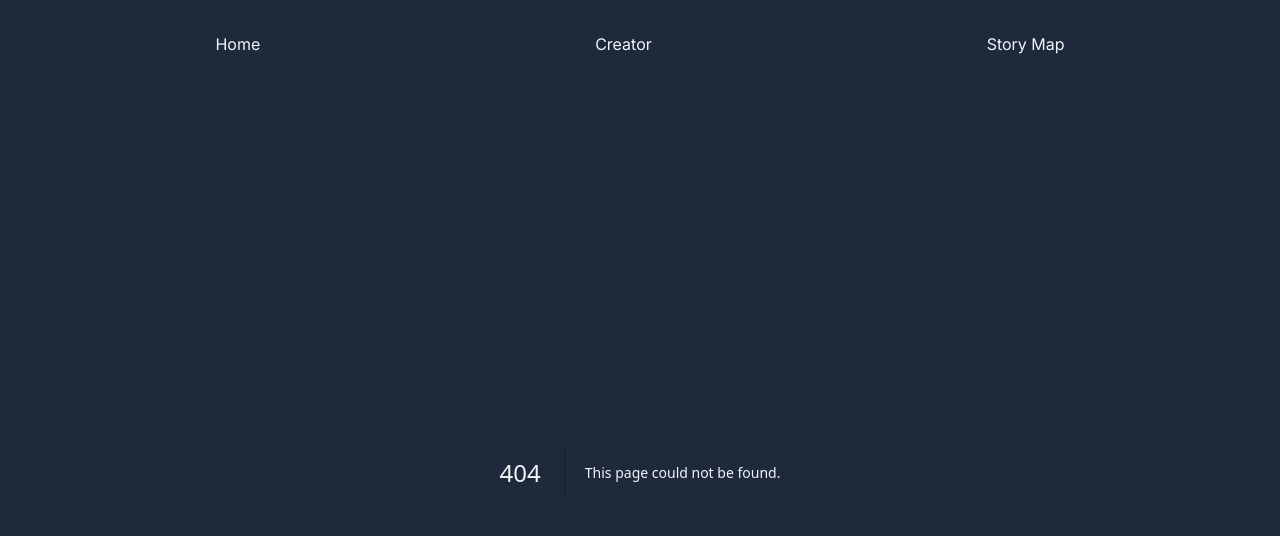
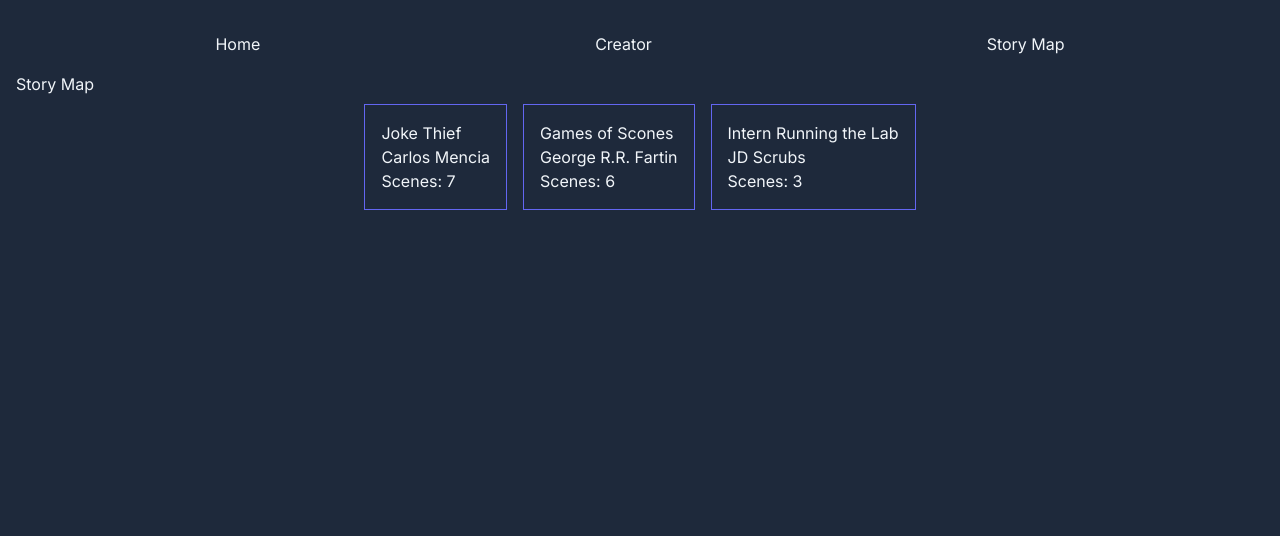
Before and after one commit to Redact0r/story-creator, a Next.js app in the folder story-creator/: page /map in a window 1280 px wide. Before the commit this address had no page. Shown: the top 536 px of the page. Built offline with nearby package versions, Linux system fonts and the light colour scheme.

Commit message:
Got StoryCards to render on story map

```diff
--- a/story-creator/src/app/layout.tsx
+++ b/story-creator/src/app/layout.tsx
@@ -35,8 +35,12 @@
   return (
     <nav className="navBar flex flex-row justify-around items-center mx-auto max-w-screen-xl px-4 py-2 lg:px-8 lg:py-4">
       {linkList
-        ? linkList.map((link: any) => {
-            return <Link href={link.href}>{link.title}</Link>;
+        ? linkList.map((link: any, idx: number) => {
+            return (
+              <Link key={idx} href={link.href}>
+                {link.title}
+              </Link>
+            );
           })
         : "Error Loading Navbar"}
     </nav>
--- /dev/null
+++ b/story-creator/src/app/map/page.tsx
@@ -0,0 +1,52 @@
+"use client";
+import {
+  exampleStoryObjects,
+  StoryObject,
+  SceneObject,
+} from "@/data/dataTypes";
+import { useState } from "react";
+
+export default function StoryMap() {
+  const [storyData, setStoryData] = useState(exampleStoryObjects);
+  return (
+    <main>
+      <h1>Story Map</h1>
+      {StoryGrid(storyData)}
+    </main>
+  );
+}
+
+const StoryGrid = (stories: StoryObject[]) => {
+  return (
+    <div className="storyGridContainer flex flex-row justify-center items-center">
+      {stories.map((story, idx) => {
+        const { title, author, scenes } = story;
+        return (
+          <StoryGridCard
+            key={idx}
+            title={title}
+            author={author}
+            scenes={scenes}
+          ></StoryGridCard>
+        );
+      })}
+    </div>
+  );
+};
+
+const StoryGridCard = (props: StoryGridCardProps) => {
+  const { title, author, scenes } = props;
+  return (
+    <div className="storyGridCard border border-solid border-indigo-500 p-4 m-2">
+      <h3>{title}</h3>
+      <h5>{author}</h5>
+      <p>Scenes: {scenes ? scenes.length : 0}</p>
+    </div>
+  );
+};
+
+type StoryGridCardProps = {
+  title: string;
+  author: string;
+  scenes?: SceneObject[];
+};
--- a/story-creator/src/data/dataTypes.ts
+++ b/story-creator/src/data/dataTypes.ts
@@ -1,7 +1,13 @@
+import {
+  exampleStoryObject_1,
+  exampleStoryObject_2,
+  exampleStoryObject_3,
+} from "./storyExamples";
+
 export const navData: navDataType[] = [
   { title: "Home", href: "/" },
   { title: "Creator", href: "/creator" },
-  { title: "Story Map", href: "/storymap" },
+  { title: "Story Map", href: "/map" },
 ];
 
 export type navDataType = {
@@ -13,82 +19,17 @@
 //Story scenes should be 100 - 500 words for readability.
 //Choices should not exceed 200 words, and ideally are shorter than 100.
 
-export const exampleStoryObject: StoryObject = {
-  title: "Example Story",
-  author: "Carlos Mencia",
-  scenes: [
-    {
-      id: "Programmable by User",
-      idx: 1,
-      sceneText: "Which joke should Carlos steal next?",
-      choices: [
-        {
-          num: 1,
-          choiceText: "The one about an answering machine from Norm MacDonald",
-          nextScene: 2,
-        },
-        {
-          num: 2,
-          choiceText: "Whatever bit Bobby Lee is working on next",
-          nextScene: 3,
-        },
-        {
-          num: 1,
-          choiceText: "One of Joe Rogan's Fear Factor stories",
-          nextScene: 4,
-        },
-      ],
-    },
-    {
-      id: "He steals Norm's joke",
-      idx: 2,
-      sceneText:
-        "The crowd goes quiet. Norm was loved here and they recognize the bit immediately. You are booed off stage.",
-      nextScene: 5,
-    },
-    {
-      id: "He steals Bobby Lee's bit",
-      idx: 3,
-      sceneText:
-        "A couple chuckles. Bobby Lee isn't funny, and neither are you, so the crowd doesn't react much. You finish the set and walk off to polite claps.",
-      nextScene: 6,
-    },
-    {
-      id: "He steals Joe Rogan's story",
-      idx: 4,
-      sceneText:
-        "The crowd erupts with laughter, assuming you are parodying Rogan. Whew, made it out of that one. You finish the set well to thunderous applause.",
-      nextScene: 7,
-    },
-    {
-      id: "Ending 1",
-      idx: 5,
-      sceneText:
-        "You leave the club in disgrace. You were paid no money tonight.",
-      nextScene: "end",
-    },
-    {
-      id: "Ending 2",
-      idx: 5,
-      sceneText:
-        "The crowd erupts with laughter, assuming you are parodying Rogan. Whew, made it out of that one. You finish the set well to thunderous applause.",
-      nextScene: "end",
-    },
-    {
-      id: "Ending 3",
-      idx: 5,
-      sceneText:
-        "The crowd erupts with laughter, assuming you are parodying Rogan. Whew, made it out of that one. You finish the set well to thunderous applause.",
-      nextScene: "end",
-    },
-  ],
-};
+export const exampleStoryObjects = [
+  exampleStoryObject_1,
+  exampleStoryObject_2,
+  exampleStoryObject_3,
+];
 
-interface StoryObject {
+export type StoryObject = {
   title: string;
   author: string;
   scenes?: SceneObject[];
-}
+};
 
 interface BaseSceneObject {
   id: string;
@@ -103,7 +44,7 @@
 
 interface SceneObjectNoChoices extends BaseSceneObject {
   choices?: never;
-  nextScene: number | "end";
+  nextScene: number | "end" | "gameover";
 }
 
 interface ChoiceObject {
--- /dev/null
+++ b/story-creator/src/data/storyExamples.ts
@@ -0,0 +1,179 @@
+import { StoryObject } from "./dataTypes";
+export const exampleStoryObject_1: StoryObject = {
+  title: "Joke Thief",
+  author: "Carlos Mencia",
+  scenes: [
+    {
+      id: "The dilemma",
+      idx: 1,
+      sceneText: "Which joke should Carlos steal next?",
+      choices: [
+        {
+          num: 1,
+          choiceText: "The one about an answering machine from Norm MacDonald",
+          nextScene: 2,
+        },
+        {
+          num: 2,
+          choiceText: "Whatever bit Bobby Lee is working on next",
+          nextScene: 3,
+        },
+        {
+          num: 1,
+          choiceText: "One of Joe Rogan's Fear Factor stories",
+          nextScene: 4,
+        },
+      ],
+    },
+    {
+      id: "He steals Norm's joke",
+      idx: 2,
+      sceneText:
+        "The crowd goes quiet. Norm was loved here and they recognize the bit immediately. You are booed off stage.",
+      nextScene: 5,
+    },
+    {
+      id: "He steals Bobby Lee's bit",
+      idx: 3,
+      sceneText:
+        "A couple chuckles. Bobby Lee isn't funny, and neither are you, so the crowd doesn't react much. You finish the set and walk off to polite claps.",
+      nextScene: 6,
+    },
+    {
+      id: "He steals Joe Rogan's story",
+      idx: 4,
+      sceneText:
+        "The crowd erupts with laughter, assuming you are parodying Rogan. Whew, made it out of that one. You finish the set well to thunderous applause.",
+      nextScene: 7,
+    },
+    {
+      id: "Ending 1",
+      idx: 5,
+      sceneText:
+        "You leave the club in disgrace. You were paid no money tonight.",
+      nextScene: "end",
+    },
+    {
+      id: "Ending 2",
+      idx: 5,
+      sceneText:
+        "The crowd erupts with laughter, assuming you are parodying Rogan. Whew, made it out of that one. You finish the set well to thunderous applause.",
+      nextScene: "end",
+    },
+    {
+      id: "Ending 3",
+      idx: 5,
+      sceneText:
+        "The crowd erupts with laughter, assuming you are parodying Rogan. Whew, made it out of that one. You finish the set well to thunderous applause.",
+      nextScene: "end",
+    },
+  ],
+};
+
+export const exampleStoryObject_2: StoryObject = {
+  title: "Games of Scones",
+  author: "George R.R. Fartin",
+  scenes: [
+    {
+      id: "Beginning",
+      idx: 1,
+      sceneText:
+        "You are the manager of a Starbucks. Corporate says you have to get rid of one of these bozos. First, let's see who messed up the most. You jiggle your keys in the damn lock that never works right and finally get it open. It's cold as balls. You hate this place, and you hate your employees even more.",
+      nextScene: 2,
+    },
+    {
+      id: "The Mess",
+      idx: 2,
+      sceneText:
+        "The place is a mess again. Whoever closed last night is on the chopping block for sure. You go to the bean storage, and nothing is itemized and bags of beans have been left open. Robby signed off on it last night.\n\nNext up, you inspect the blender and the counters. Christina signed off on it, but there is still crud caked in the blender and a large sticky spot on the counter.\n\nFinally, you check the floors and the bathrooms. Amelia signed off on it, but she didn't clean the men's restroom, so now you have to do it. The floors are half-mopped near the door but under the tables are still unswept and disgusting.",
+      nextScene: 3,
+    },
+    {
+      id: "The decision",
+      idx: 3,
+      sceneText: "Alright, which of these bozos are you going to fire?",
+      choices: [
+        {
+          num: 1,
+          choiceText: "Fire Robby",
+          nextScene: 4,
+        },
+        {
+          num: 2,
+          choiceText: "Fire Christina",
+          nextScene: 5,
+        },
+        {
+          num: 3,
+          choiceText: "Fire Amelia",
+          nextScene: 6,
+        },
+      ],
+    },
+    {
+      id: "Fired Robby",
+      idx: 2,
+      sceneText:
+        "Robby is let go for unsafe food storage procedures. You feel a small tinge gnawing at your conscience. Is that guilt? Nah, it must be pride.",
+      nextScene: "end",
+    },
+    {
+      id: "Fired Christina",
+      idx: 2,
+      sceneText:
+        "Christina is fired for fraudulent documentation: signing off on cleaning that hadn't been done. Somehow in the course of the conversation you convince her to consider herself lucky that you haven't sued or arrested her. She leaves in tears without collecting her last check.",
+      nextScene: "end",
+    },
+    {
+      id: "Fired Amelia",
+      idx: 2,
+      sceneText:
+        "The second worse offense you can commit is not doing your job. The worst? Making your manager do it for you. When she arrived, you sat her down and explained why she was being let go. You tell her no hard feelings, that's just business, and she leaves with a handshake. You had cleaned the filth in the men's restroom before she showed up for her shift, and you never washed your hands.",
+      nextScene: "end",
+    },
+  ],
+};
+
+export const exampleStoryObject_3: StoryObject = {
+  title: "Intern Running the Lab",
+  author: "JD Scrubs",
+  scenes: [
+    {
+      id: "The Experiment Begins",
+      idx: 1,
+      sceneText:
+        "Dr. Frankenstein Jr is out of town, but you need to get this body animated for your client out by tomorrow! He's left a bunch of chemicals with no instructions. There's a red, a green, and a blue. Which one do you inject the corpse with?",
+      choices: [
+        {
+          num: 1,
+          choiceText: "Inject the Red Chemical",
+          nextScene: 2,
+        },
+        {
+          num: 2,
+          choiceText: "Inject the Blue Chemical",
+          nextScene: 3,
+        },
+        {
+          num: 3,
+          choiceText: "Inject the Green Chemical",
+          nextScene: 3,
+        },
+      ],
+    },
+    {
+      id: "Correct Chemical Injected",
+      idx: 2,
+      sceneText:
+        "The body roars to life! Dr. Frankenstein Junior will be very happy. You prep the zombie for pick-up tomorrow.",
+      nextScene: "end",
+    },
+    {
+      id: "Wrong Chemical Injected",
+      idx: 3,
+      sceneText:
+        "The body jolts for a second, before disintegrating into a pile of goo. Dr. Frankenstein is going to be pissed.",
+      nextScene: "gameover",
+    },
+  ],
+};
```
